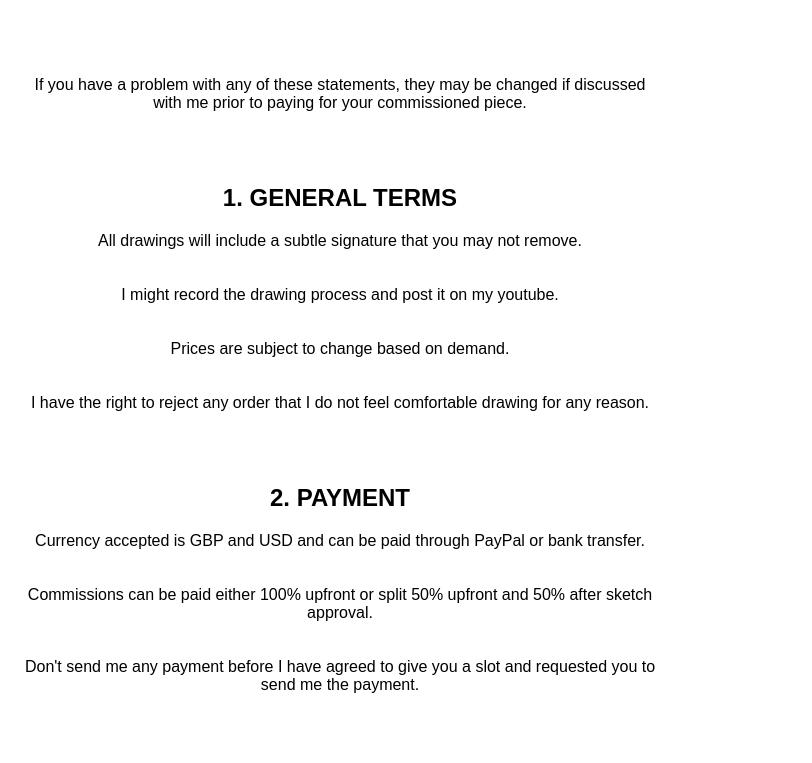
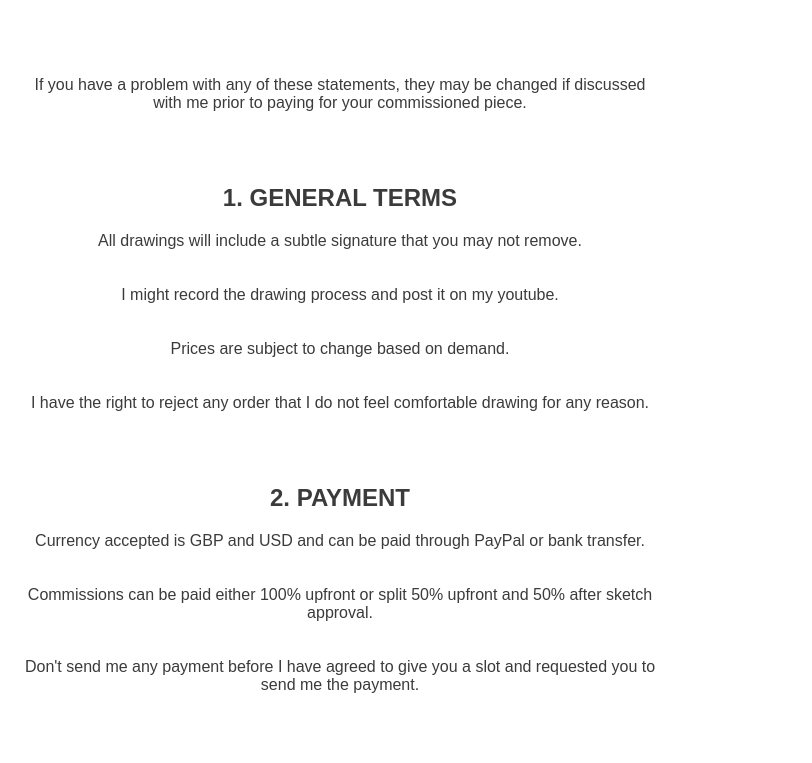
Before and after one commit to ksamtran/website, a plain HTML site: page termsofservice.html in a window 1280 px wide. Shown: the part 321-1084 px from the top of the page, without its empty margins (300-1112 px from the left). Drawn offline with nearby package versions, Linux system fonts and the light colour scheme; a script that the page names is missing.

Commit message:
Update tos.css

```diff
--- a/css/tos.css
+++ b/css/tos.css
@@ -3,6 +3,7 @@ body {
     margin: 0;
     overflow-x: hidden;
     font-family: sans-serif;
+    color: rgb(59, 59, 59);
 }
 
 html {
@@ -107,6 +108,7 @@ margin-left: 550px;
 
 
 .tos {
+    color: rgb(59, 59, 59);
     text-align: center;
     position: relative;
     max-width: 50%;
```
